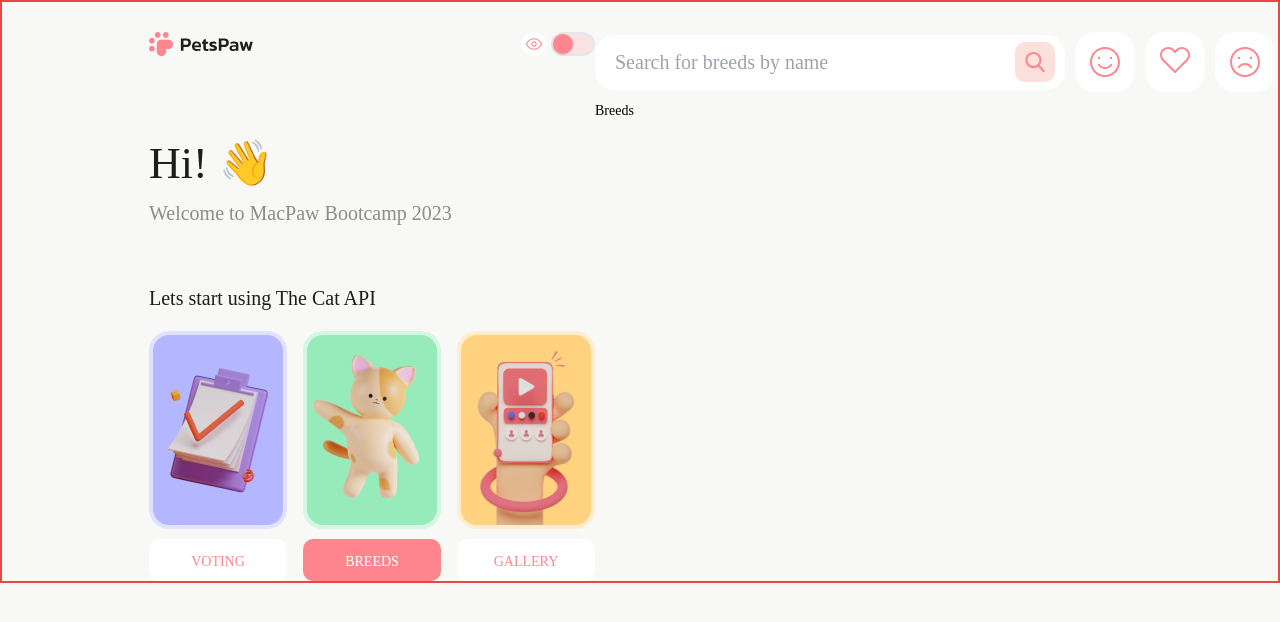
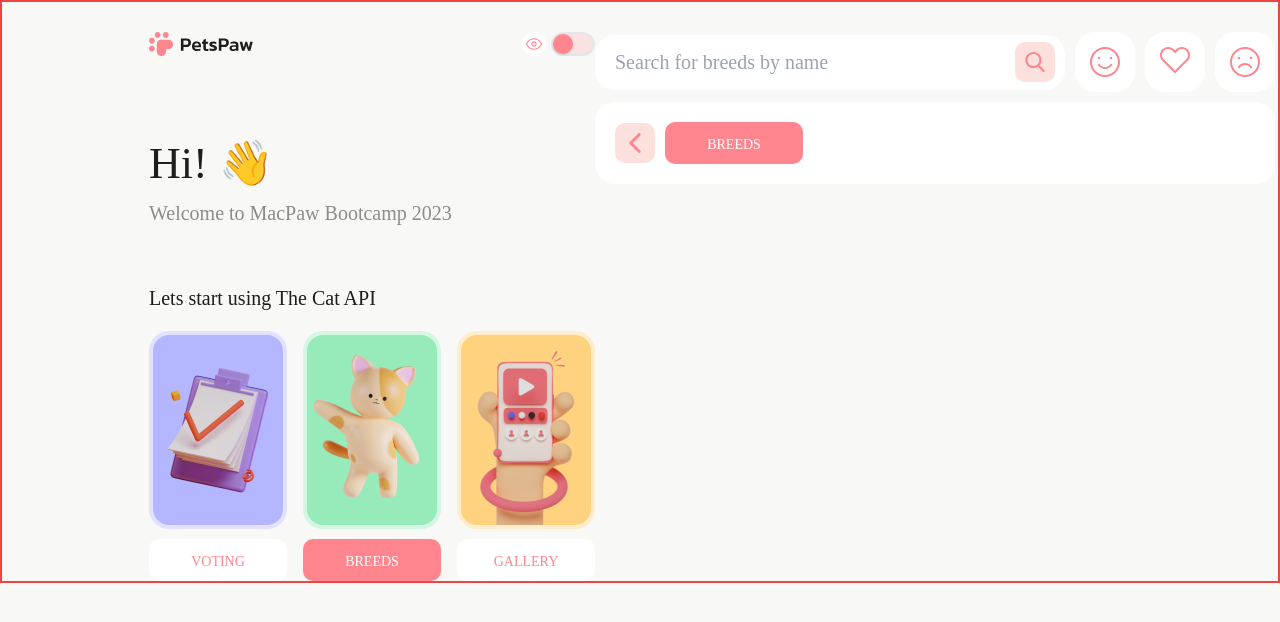
Before and after one commit to KsanaSal/mac-paw-test, a Next.js app: page /breeds in a window 1280 px wide. Shown: the top 622 px of the page. Built offline with nearby package versions, Linux system fonts and the light colour scheme.

Commit message:
feat: added back button on breeds page

```diff
--- a/app/(pagesSite)/breeds/page.tsx
+++ b/app/(pagesSite)/breeds/page.tsx
@@ -1,6 +1,29 @@
+"use client";
 import React from "react";
+import { usePathname } from "next/navigation";
+import BtnRout from "../../components/buttons/BtnRout";
+import BtnBack from "../../components/buttons/BtnBack";
 
-const Breeds = () => {
-    return <div>Breeds</div>;
+const Voting = () => {
+    const router = usePathname();
+    const link = "/breeds";
+    const isActive = router === link;
+
+    return (
+        <div className="flex flex-col w-full bg-white p-[20px] rounded-[20px] gap-[20px]">
+            <div className="flex gap-[10px]">
+                <BtnBack />
+                <BtnRout
+                    extraStyles={`${
+                        isActive
+                            ? "bg-primaryDark text-white"
+                            : "bg-white text-primaryDark"
+                    } group-hover:bg-primaryLight group-active:bg-primaryDark group-active:text-white`}
+                    link={link}
+                    text={"Breeds"}
+                />
+            </div>
+        </div>
+    );
 };
-export default Breeds;
+export default Voting;
--- a/app/(pagesSite)/voting/page.tsx
+++ b/app/(pagesSite)/voting/page.tsx
@@ -5,7 +5,6 @@ import Image from "next/image";
 import SmileIcon from "../../assets/icons/feelIcons/SmileIcon";
 import SadSmileIcon from "../../assets/icons/feelIcons/SadSmileIcon";
 import HeartIcon from "../../assets/icons/feelIcons/HeartIcon";
-// import LeftChevronIcon from "../../assets/icons/actionIcon/LeftChevronIcon";
 import BtnRout from "../../components/buttons/BtnRout";
 import VoteTable from "../../assets/images/imagesRoutBtn/vote-table.png";
 import HeartSolidIcon from "../../assets/icons/feelIcons/HeartSolidIcon";
```
